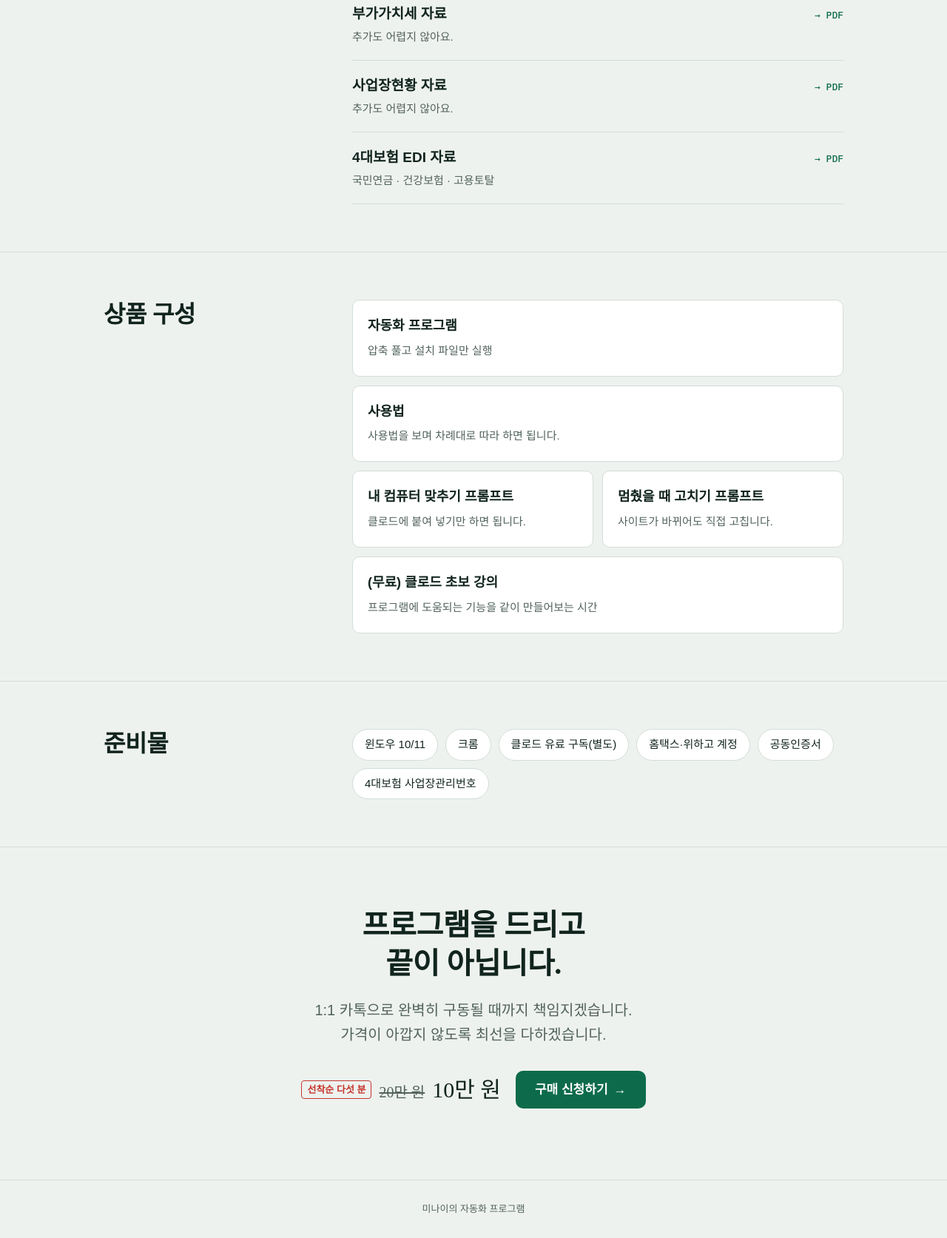
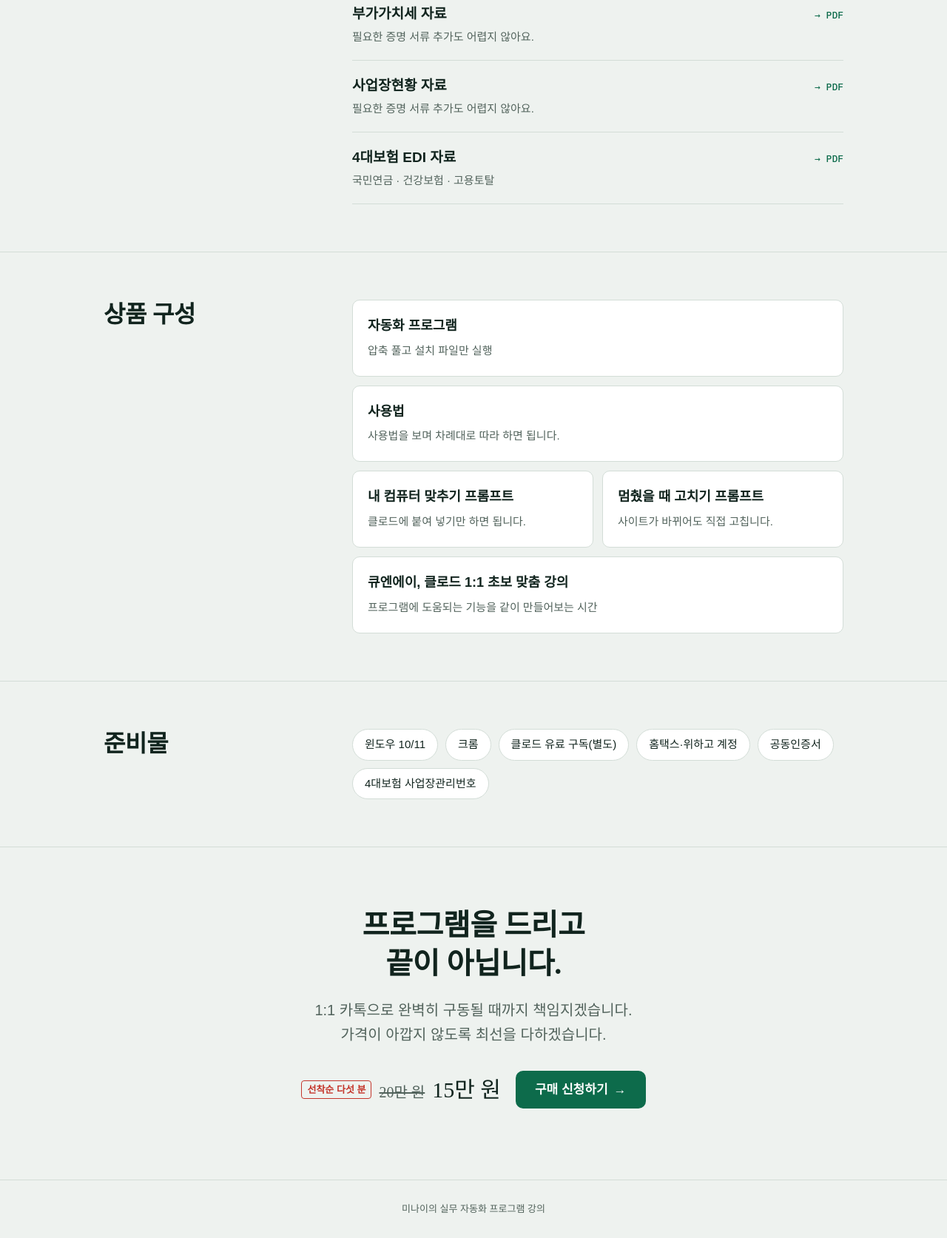
Before and after one commit to taxkms96/taxkms96.github.io, a plain HTML site: page index.html in a window 1280 px wide. Shown: the part 836-2509 px from the top of the page at 74% size. Drawn offline with Linux system fonts and the light colour scheme; a web font is replaced by a local one.

Commit message:
홈페이지 문구·가격 수정(실무 자동화 프로그램 강의·15만 원)

```diff
--- a/index.html
+++ b/index.html
@@ -3,11 +3,11 @@
 <head>
 <meta charset="utf-8">
 <meta name="viewport" content="width=device-width, initial-scale=1, viewport-fit=cover">
-<title>미나이의 자동화 프로그램</title>
+<title>미나이의 실무 자동화 프로그램 강의</title>
 <meta name="claude:viewport-fit-sides" content="cover">
-<meta name="description" content="홈택스·위하고·위택스 자동 로그인, 민원증명, 부가가치세 자료, 사업장현황 자료, 4대보험 EDI 자료를 버튼 클릭 한 번으로. 선착순 다섯 분 20만 원 → 10만 원.">
-<meta property="og:title" content="미나이의 자동화 프로그램">
-<meta property="og:description" content="바로 쓸 수 있는 프로그램을 드립니다. 클로드로 내 컴퓨터에 맞게 고쳐 쓰세요. 선착순 다섯 분 20만 원 → 10만 원">
+<meta name="description" content="홈택스·위하고·위택스 자동 로그인, 민원증명, 부가가치세 자료, 사업장현황 자료, 4대보험 EDI 자료를 버튼 클릭 한 번으로. 선착순 다섯 분 20만 원 → 15만 원.">
+<meta property="og:title" content="미나이의 실무 자동화 프로그램 강의">
+<meta property="og:description" content="바로 쓸 수 있는 프로그램을 드립니다. 클로드로 내 컴퓨터에 맞게 고쳐 쓰세요. 선착순 다섯 분 20만 원 → 15만 원">
 <link rel="preconnect" href="https://fonts.googleapis.com">
 <link rel="preconnect" href="https://fonts.gstatic.com" crossorigin>
 <link rel="stylesheet" href="https://fonts.googleapis.com/css2?family=Gowun+Batang:wght@700&family=IBM+Plex+Sans+KR:wght@400;500;700&family=IBM+Plex+Mono:wght@500&display=swap">
@@ -153,7 +153,7 @@
 <div class="wrap">
   <header class="hero">
     <div>
-      <p class="eyebrow">미나이의 자동화 프로그램</p>
+      <p class="eyebrow">미나이의 실무 자동화 프로그램 강의</p>
       <h1>바로 쓸 수 있는<br>프로그램을 드립니다.</h1>
       <p class="lead">홈택스 로그인부터 민원증명, 부가가치세 자료, 사업장현황 자료, 4대보험 EDI 자료까지 버튼 하나로.<br><b>클로드로 내 컴퓨터에 맞게 고쳐 쓰세요.</b></p>
     </div>
@@ -169,8 +169,8 @@
       <li><b>홈택스 자동 로그인</b><span class="out">로그인</span><small>아이디 → 공동인증서 → 세무대리인</small></li>
       <li><b>위하고 · 위택스 자동 로그인</b><span class="out">로그인</span></li>
       <li><b>민원증명 발급</b><span class="out">→ PDF</span><small>사업자등록증명 등</small></li>
-      <li><b>부가가치세 자료</b><span class="out">→ PDF</span><small>추가도 어렵지 않아요.</small></li>
-      <li><b>사업장현황 자료</b><span class="out">→ PDF</span><small>추가도 어렵지 않아요.</small></li>
+      <li><b>부가가치세 자료</b><span class="out">→ PDF</span><small>필요한 증명 서류 추가도 어렵지 않아요.</small></li>
+      <li><b>사업장현황 자료</b><span class="out">→ PDF</span><small>필요한 증명 서류 추가도 어렵지 않아요.</small></li>
       <li><b>4대보험 EDI 자료</b><span class="out">→ PDF</span><small>국민연금 · 건강보험 · 고용토탈</small></li>
     </ul>
   </div>
@@ -186,7 +186,7 @@
       <div class="give wide"><b>사용법</b><span>사용법을 보며 차례대로 따라 하면 됩니다.</span></div>
       <div class="give"><b>내 컴퓨터 맞추기 프롬프트</b><span>클로드에 붙여 넣기만 하면 됩니다.</span></div>
       <div class="give"><b>멈췄을 때 고치기 프롬프트</b><span>사이트가 바뀌어도 직접 고칩니다.</span></div>
-      <div class="give wide"><b>(무료) 클로드 초보 강의</b><span>프로그램에 도움되는 기능을 같이 만들어보는 시간</span></div>
+      <div class="give wide"><b>큐엔에이, 클로드 1:1 초보 맞춤 강의</b><span>프로그램에 도움되는 기능을 같이 만들어보는 시간</span></div>
     </div>
   </div>
 </section>
@@ -210,15 +210,15 @@
     <h2>프로그램을 드리고<br>끝이 아닙니다.</h2>
     <p class="promise">1:1 카톡으로 완벽히 구동될 때까지 책임지겠습니다.<br>가격이 아깝지 않도록 최선을 다하겠습니다.</p>
     <div class="buy">
-      <div class="price"><span class="off">선착순 다섯 분</span><span class="was">20만 원</span><span>10만 원</span></div>
+      <div class="price"><span class="off">선착순 다섯 분</span><span class="was">20만 원</span><span>15만 원</span></div>
       <a class="btn apply" href="#">구매 신청하기 <span class="arrow">→</span></a>
     </div>
   </div>
 </section>
 
-<footer><div class="wrap">미나이의 자동화 프로그램</div></footer>
+<footer><div class="wrap">미나이의 실무 자동화 프로그램 강의</div></footer>
 
-<div class="dock"><a class="btn apply" href="#">구매 신청하기 · <span class="was">20만</span>10만 원</a></div>
+<div class="dock"><a class="btn apply" href="#">구매 신청하기 · <span class="was">20만</span>15만 원</a></div>
 <div class="toast" id="toast" hidden>신청서를 준비하고 있습니다.</div>
 
 <script>
```
